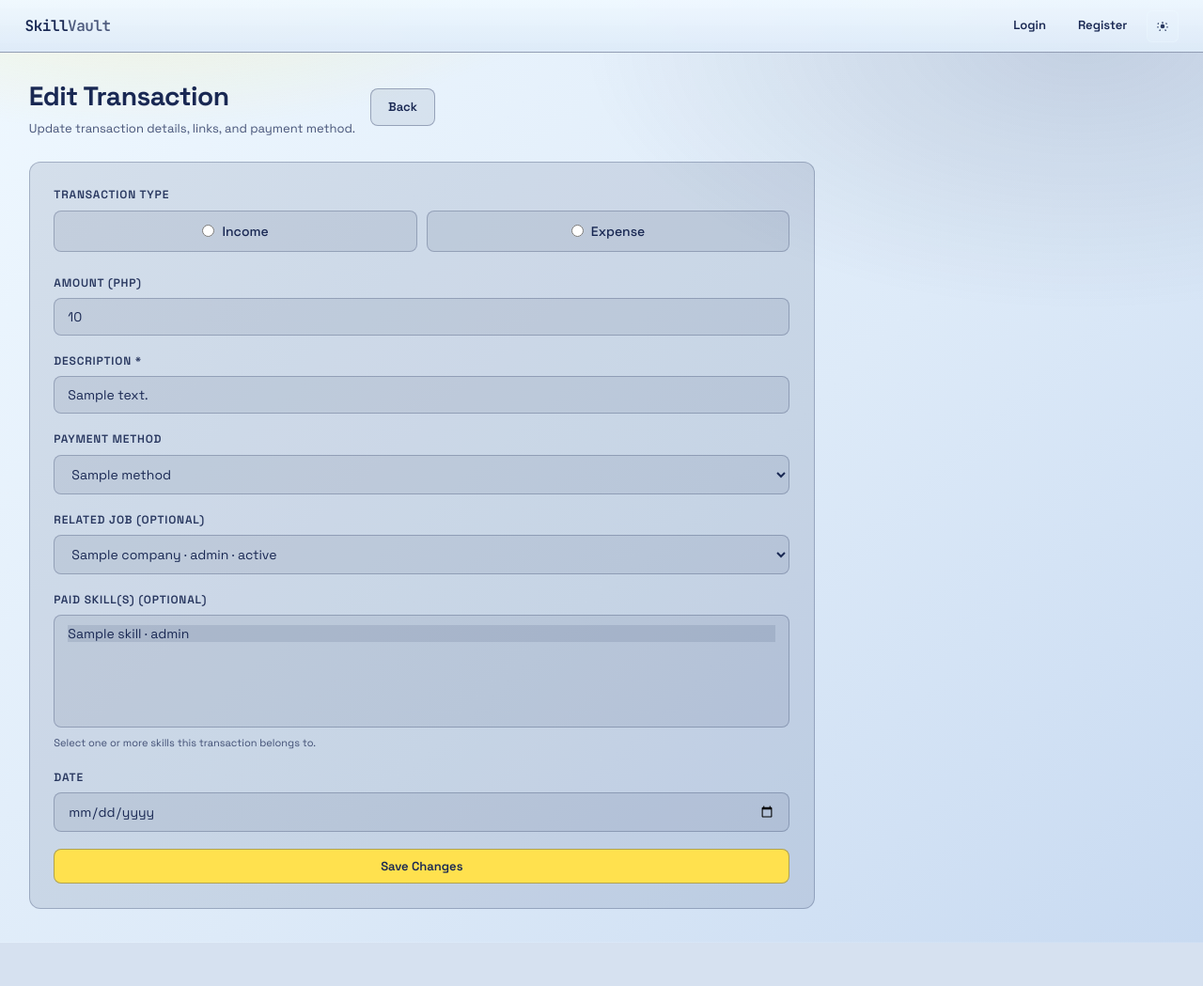
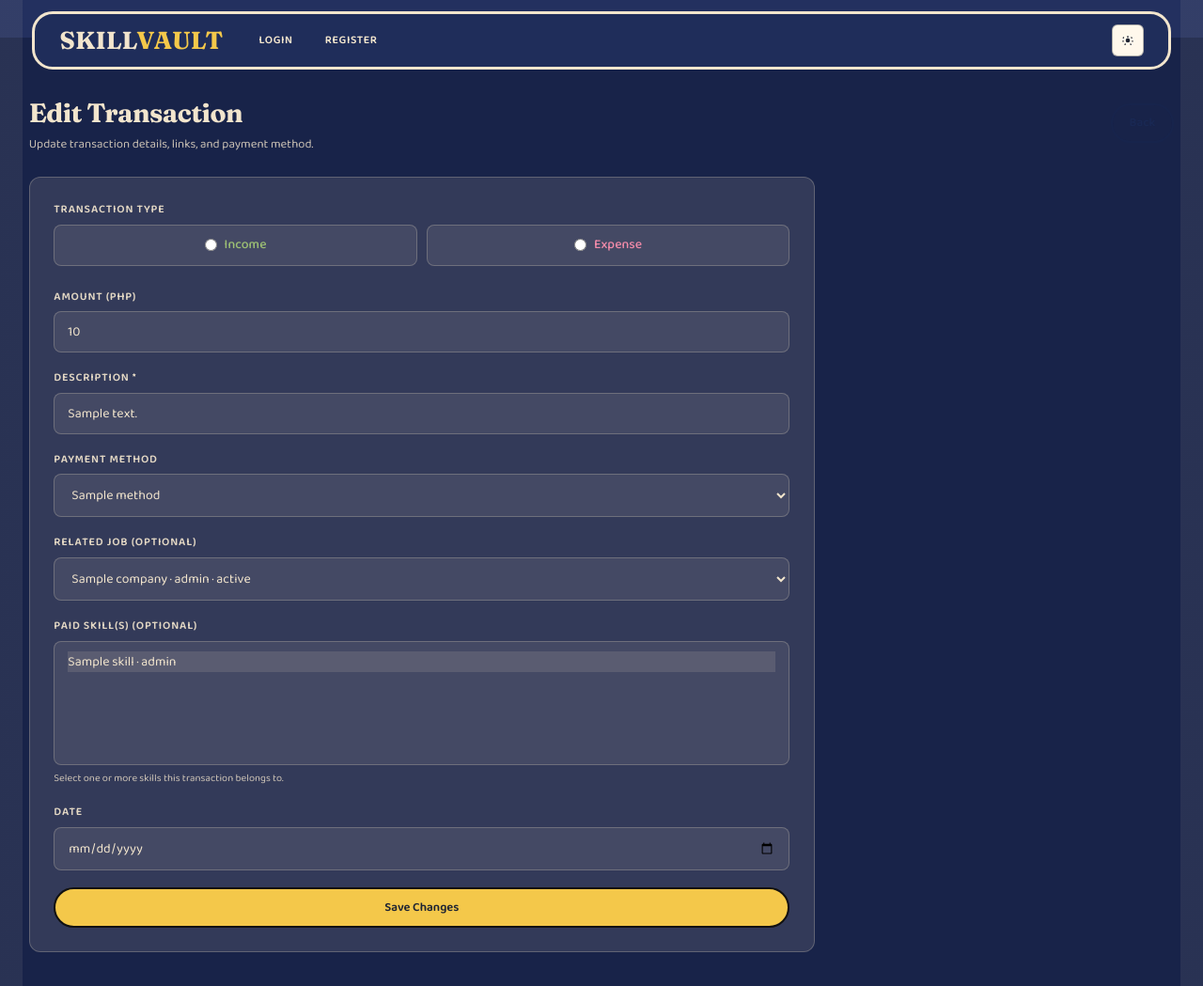
Before and after one commit to khtvi/minted, a Python web app: template templates/edit_income.html in a window 1280 px wide. Shown: the whole page at 94% size. Before the commit the page ends 1003 px from the top, so only its background shows below. Run offline with Jinja, Linux system fonts and the light colour scheme; the template is opened without the code that fills it: most values are stand-ins (such as "Sample title", 1, 10 or a date in 2020).

Commit message:
update design

```diff
--- a/static/styles.css
+++ b/static/styles.css
@@ -1,60 +1,61 @@
-@import url('https://fonts.googleapis.com/css2?family=Space+Grotesk:wght@400;500;600;700&family=JetBrains+Mono:wght@400;500;600&display=swap');
+@import url('https://fonts.googleapis.com/css2?family=Fraunces:opsz,wght@9..144,500;9..144,700&family=Baloo+2:wght@400;500;600;700&family=JetBrains+Mono:wght@400;500;600&display=swap');
 
 :root {
+  --bg: #f6efdf;
+  --surface: rgba(255, 251, 242, 0.82);
+  --card: #f2e5cd;
+  --card-hover: #f8edd8;
+  --border: rgba(36, 48, 36, 0.33);
+  --border-light: rgba(36, 48, 36, 0.58);
+  --accent: #f4c84a;
+  --accent-hover: #f8d97f;
+  --accent-button: #111111;
+  --accent-button-hover: #2a2a2a;
+  --accent-dim: rgba(244, 200, 74, 0.3);
+  --accent-glow: rgba(244, 200, 74, 0.35);
+  --violet: #7088dd;
+  --violet-dim: rgba(112, 136, 221, 0.22);
+  --green: #7d9852;
+  --green-dim: rgba(125, 152, 82, 0.24);
+  --amber: #f4c84a;
+  --amber-dim: rgba(244, 200, 74, 0.25);
+  --red: #d45d6f;
+  --red-dim: rgba(212, 93, 111, 0.22);
+  --text: #1e2433;
+  --text-muted: rgba(30, 36, 51, 0.78);
+  --text-subtle: rgba(30, 36, 51, 0.9);
+  --btn-primary-text: #fff8ec;
+  --mono: 'JetBrains Mono', monospace;
+  --sans: 'Baloo 2', sans-serif;
+  --display: 'Fraunces', serif;
+  color-scheme: light;
+}
+
+:root[data-theme="light"] {
   --bg: #192853;
-  --surface: rgba(239, 248, 255, 0.12);
-  --card: rgba(239, 248, 255, 0.14);
-  --card-hover: rgba(239, 248, 255, 0.2);
-  --border: rgba(239, 248, 255, 0.34);
-  --border-light: rgba(239, 248, 255, 0.52);
-  --accent: #FFE14E;
-  --accent-hover: #FFEA7A;
-  --accent-button: #FFE14E;
-  --accent-button-hover: #FFEA7A;
-  --accent-dim: rgba(255, 225, 78, 0.24);
-  --accent-glow: rgba(255, 225, 78, 0.4);
-  --violet: #EFF8FF;
-  --violet-dim: rgba(239, 248, 255, 0.24);
-  --green: #EFF8FF;
-  --green-dim: rgba(239, 248, 255, 0.24);
-  --amber: #FFE14E;
-  --amber-dim: rgba(255, 225, 78, 0.28);
-  --red: #FFE14E;
-  --red-dim: rgba(255, 225, 78, 0.24);
-  --text: #EFF8FF;
-  --text-muted: rgba(239, 248, 255, 0.78);
-  --text-subtle: rgba(239, 248, 255, 0.92);
-  --btn-primary-text: #192853;
-  --mono: 'JetBrains Mono', monospace;
-  --sans: 'Space Grotesk', sans-serif;
-  color-scheme: dark;
-}
-
-:root[data-theme="light"] {
-  --bg: #EFF8FF;
-  --surface: rgba(25, 40, 83, 0.08);
-  --card: rgba(25, 40, 83, 0.11);
-  --card-hover: rgba(25, 40, 83, 0.18);
-  --border: rgba(25, 40, 83, 0.26);
-  --border-light: rgba(25, 40, 83, 0.44);
-  --accent: #FFE14E;
-  --accent-hover: #FFEA7A;
-  --accent-button: #FFE14E;
-  --accent-button-hover: #FFEA7A;
-  --accent-dim: rgba(255, 225, 78, 0.34);
-  --accent-glow: rgba(255, 225, 78, 0.32);
-  --violet: #192853;
-  --violet-dim: rgba(25, 40, 83, 0.18);
-  --green: #192853;
-  --green-dim: rgba(25, 40, 83, 0.18);
-  --amber: #FFE14E;
-  --amber-dim: rgba(255, 225, 78, 0.34);
-  --red: #192853;
-  --red-dim: rgba(25, 40, 83, 0.18);
-  --text: #192853;
-  --text-muted: rgba(25, 40, 83, 0.78);
-  --text-subtle: rgba(25, 40, 83, 0.92);
-  --btn-primary-text: #192853;
+  --surface: rgba(242, 229, 205, 0.09);
+  --card: rgba(242, 229, 205, 0.12);
+  --card-hover: rgba(242, 229, 205, 0.18);
+  --border: rgba(242, 229, 205, 0.24);
+  --border-light: rgba(242, 229, 205, 0.42);
+  --accent: #f4c84a;
+  --text-muted: rgba(242, 229, 205, 0.8);
+  --accent-hover: #f8d97f;
+  --accent-button: #f4c84a;
+  --accent-button-hover: #f8d97f;
+  --accent-dim: rgba(244, 200, 74, 0.28);
+  --accent-glow: rgba(244, 200, 74, 0.34);
+  --violet: #eff8ff;
+  --violet-dim: rgba(239, 248, 255, 0.2);
+  --green: #9dc074;
+  --green-dim: rgba(157, 192, 116, 0.22);
+  --amber: #f4c84a;
+  --amber-dim: rgba(244, 200, 74, 0.34);
+  --red: #f08aa8;
+  --red-dim: rgba(240, 138, 168, 0.24);
+  --text: #f2e5cd;
+  --text-subtle: rgba(242, 229, 205, 0.92);
+  --btn-primary-text: #1e2433;
   color-scheme: light;
 }
 
@@ -66,17 +67,17 @@
 
 body {
   background:
-    radial-gradient(1150px 620px at 10% -16%, rgba(255, 225, 78, 0.33), transparent 58%),
-    radial-gradient(980px 600px at 88% 0%, rgba(239, 248, 255, 0.2), transparent 54%),
-    radial-gradient(860px 460px at 50% 118%, rgba(25, 40, 83, 0.45), transparent 64%),
-    linear-gradient(140deg, #1F3063 0%, #192853 58%, #151F42 100%),
-    repeating-linear-gradient(48deg, rgba(239, 248, 255, 0.03) 0 2px, rgba(25, 40, 83, 0.06) 2px 12px);
-  background-size: 130% 130%, 140% 140%, 130% 130%, 100% 100%, 220px 220px;
-  background-position: 0% 0%, 100% 0%, 50% 100%, 0 0, 0 0;
+    linear-gradient(90deg, #6f88dd 0 24px, transparent 24px calc(100% - 24px), #6f88dd calc(100% - 24px)),
+    linear-gradient(#f6c3d7 0 40px, #f6efdf 40px 100%),
+    radial-gradient(620px 320px at 88% 8%, rgba(159, 188, 112, 0.34), transparent 62%),
+    radial-gradient(540px 280px at 16% 18%, rgba(244, 200, 74, 0.18), transparent 60%),
+    repeating-linear-gradient(45deg, rgba(112, 136, 221, 0.07) 0 2px, rgba(255, 255, 255, 0.04) 2px 14px);
+  background-size: 100% 100%, 100% 100%, 100% 100%, 100% 100%, 220px 220px;
+  background-position: 0 0, 0 0, 0 0, 0 0, 0 0;
   color: var(--text);
   font-family: var(--sans);
-  font-size: 14px;
-  line-height: 1.6;
+  font-size: 15px;
+  line-height: 1.55;
   min-height: 100vh;
   transition: background 0.3s ease, color 0.3s ease;
   animation: page-enter 0.28s ease-out, sky-shift 18s ease-in-out infinite alternate;
@@ -84,49 +85,52 @@
 
 :root[data-theme="light"] body {
   background:
-    radial-gradient(980px 520px at 12% -16%, rgba(255, 225, 78, 0.38), transparent 58%),
-    radial-gradient(920px 500px at 90% 4%, rgba(25, 40, 83, 0.14), transparent 58%),
-    linear-gradient(138deg, #EFF8FF 0%, #DDEAF8 56%, #C8DAF1 100%);
+    linear-gradient(90deg, rgba(242, 229, 205, 0.08) 0 24px, transparent 24px calc(100% - 24px), rgba(242, 229, 205, 0.08) calc(100% - 24px)),
+    linear-gradient(#23305f 0 40px, #182349 40px 100%),
+    radial-gradient(620px 320px at 88% 8%, rgba(159, 188, 112, 0.2), transparent 62%),
+    radial-gradient(540px 280px at 16% 18%, rgba(244, 200, 74, 0.16), transparent 60%);
 }
 
 /* ──────────────────────────────────────────
    NAV
 ────────────────────────────────────────── */
 nav {
-  background: linear-gradient(180deg, rgba(25, 40, 83, 0.95) 0%, rgba(21, 31, 66, 0.97) 100%);
-  border-bottom: 1px solid rgba(255, 225, 78, 0.6);
+  background: #f4e8c7;
+  border: 3px solid #1e2433;
+  border-radius: 22px;
   padding: 0 clamp(14px, 2vw, 28px);
   display: flex;
   align-items: center;
   gap: 8px;
-  height: 56px;
+  height: 62px;
   position: sticky;
-  top: 0;
+  top: 8px;
   z-index: 100;
-  backdrop-filter: blur(10px);
+  backdrop-filter: none;
   animation: nav-drop 0.4s ease-out;
+  margin: 12px clamp(16px, 2.8vw, 34px) 0;
 }
 
 :root[data-theme="light"] nav {
-  background: linear-gradient(180deg, rgba(239, 248, 255, 0.95) 0%, rgba(221, 234, 248, 0.96) 100%);
-  border-bottom: 1px solid rgba(25, 40, 83, 0.44);
+  background: #1f2d5a;
+  border-color: #f2e5cd;
+}
+
+:root[data-theme="light"] .nav-brand {
+  color: #f2e5cd;
+}
+
+:root[data-theme="light"] .nav-brand span {
+  color: #f4c84a;
 }
 
 :root[data-theme="light"] nav a {
-  color: #192853;
-}
-
-:root[data-theme="light"] .nav-brand {
-  color: #192853;
-}
-
-:root[data-theme="light"] .nav-brand span {
-  color: rgba(25, 40, 83, 0.75);
+  color: #f2e5cd;
 }
 
 :root[data-theme="light"] .nav-user {
-  border-color: rgba(25, 40, 83, 0.34);
-  background: rgba(25, 40, 83, 0.08);
+  border-color: rgba(242, 229, 205, 0.4);
+  background: rgba(242, 229, 205, 0.08);
 }
 
 nav::-webkit-scrollbar {
@@ -139,47 +143,49 @@
 }
 
 .nav-brand {
-  font-family: var(--mono);
-  font-weight: 600;
-  font-size: 16px;
-  color: var(--accent);
+  font-family: var(--display);
+  font-weight: 600;
+  font-size: 26px;
+  color: #1e2433;
   text-decoration: none;
-  letter-spacing: -0.5px;
+  letter-spacing: 0;
   margin-right: 16px;
   padding: 0;
 }
 
-.nav-brand span { color: var(--text-subtle); }
+.nav-brand span { color: #7d9852; }
 
 nav a {
-  color: var(--text-subtle);
+  color: #1e2433;
   text-decoration: none;
-  padding: 7px 12px;
+  padding: 8px 12px;
   border-radius: 999px;
-  font-size: 13px;
-  font-weight: 600;
+  font-size: 12px;
+  font-weight: 600;
+  text-transform: uppercase;
+  letter-spacing: 0.6px;
   border: 1px solid transparent;
   transition: all 0.15s;
 }
 
 nav a:hover, nav a.active {
-  color: #192853;
-  background: var(--accent-dim);
-  border-color: rgba(255, 225, 78, 0.7);
+  color: #1e2433;
+  background: rgba(125, 152, 82, 0.2);
+  border-color: rgba(30, 36, 51, 0.32);
 }
 
 nav a.nav-brand:hover,
 nav a.nav-brand.active {
   background: transparent;
-  color: var(--accent);
+  color: #1e2433;
 }
 
 .nav-sep { flex: 1; }
 
 .theme-toggle {
-  background: rgba(239, 248, 255, 0.08);
-  border: 1px solid rgba(239, 248, 255, 0.36);
-  color: var(--text-subtle);
+  background: #fff8ec;
+  border: 1px solid rgba(30, 36, 51, 0.35);
+  color: #1e2433;
   width: 34px;
   height: 34px;
   padding: 0;
@@ -281,6 +287,10 @@
   flex-wrap: wrap;
 }
 
+.page-header > :nth-child(2) {
+  margin-left: auto;
+}
+
 .page-header-actions {
   margin-left: auto;
 }
@@ -290,6 +300,7 @@
   font-weight: 700;
   color: var(--text);
   letter-spacing: -0.5px;
+  font-family: var(--display);
 }
 
 .page-subtitle {
@@ -932,7 +1033,7 @@
   align-items: center;
   gap: 6px;
   padding: 9px 18px;
-  border-radius: 8px;
+  border-radius: 999px;
   font-family: var(--sans);
   font-size: 13px;
   font-weight: 600;
@@ -946,25 +1047,25 @@
 .btn-primary {
   background: var(--accent-button);
   color: var(--btn-primary-text);
-  border: 1px solid rgba(25, 40, 83, 0.34);
+  border: 2px solid #111111;
 }
 
 .btn-primary:hover {
   background: var(--accent-button-hover);
-  box-shadow: 0 4px 16px var(--accent-glow);
+  box-shadow: 0 6px 16px rgba(17, 17, 17, 0.2);
   transform: translateY(-1px);
 }
 
 .btn-ghost {
-  background: rgba(239, 248, 255, 0.1);
+  background: rgba(255, 255, 255, 0.42);
   color: var(--text);
-  border: 1px solid rgba(239, 248, 255, 0.46);
+  border: 2px solid var(--border);
 }
 
 .btn-ghost:hover {
-  background: var(--accent);
-  border-color: rgba(255, 225, 78, 0.9);
-  color: #192853;
+  background: #f4c84a;
+  border-color: rgba(30, 36, 51, 0.8);
+  color: #1e2433;
   transform: translateY(-1px);
 }
 
--- a/templates/base.html
+++ b/templates/base.html
@@ -30,9 +30,9 @@
         </svg>
       </button>
     {% else %}
-      <div class="nav-sep"></div>
       <a href="{{ url_for('login') }}">Login</a>
       <a href="{{ url_for('register') }}">Register</a>
+      <div class="nav-sep"></div>
       <button class="theme-toggle theme-toggle-inline" id="theme-toggle" type="button" aria-label="Toggle theme">
         <svg class="theme-icon icon-sun" viewBox="0 0 24 24" aria-hidden="true">
           <path d="M12 4.5a1 1 0 0 1 1 1V7a1 1 0 0 1-2 0V5.5a1 1 0 0 1 1-1Zm0 11a3.5 3.5 0 1 0 0-7 3.5 3.5 0 0 0 0 7Zm7.5-3.5a1 1 0 0 1 1 1v.5a1 1 0 1 1-2 0V13a1 1 0 0 1 1-1ZM4.5 12a1 1 0 0 1 1 1v.5a1 1 0 1 1-2 0V13a1 1 0 0 1 1-1Zm11.25 5.25a1 1 0 0 1 1.41 0l.35.35a1 1 0 1 1-1.41 1.41l-.35-.35a1 1 0 0 1 0-1.41Zm-7.1 0a1 1 0 0 1 0 1.41l-.35.35a1 1 0 1 1-1.41-1.41l.35-.35a1 1 0 0 1 1.41 0ZM17.16 6.84a1 1 0 0 1 1.41 0l.35.35a1 1 0 0 1-1.41 1.41l-.35-.35a1 1 0 0 1 0-1.41Zm-11.32 0a1 1 0 0 1 0 1.41l-.35.35A1 1 0 0 1 4.08 7.2l.35-.35a1 1 0 0 1 1.41 0Z" fill="currentColor"/>
```
Also changed, not shown: other parts of static/styles.css (+162 -23 lines).
